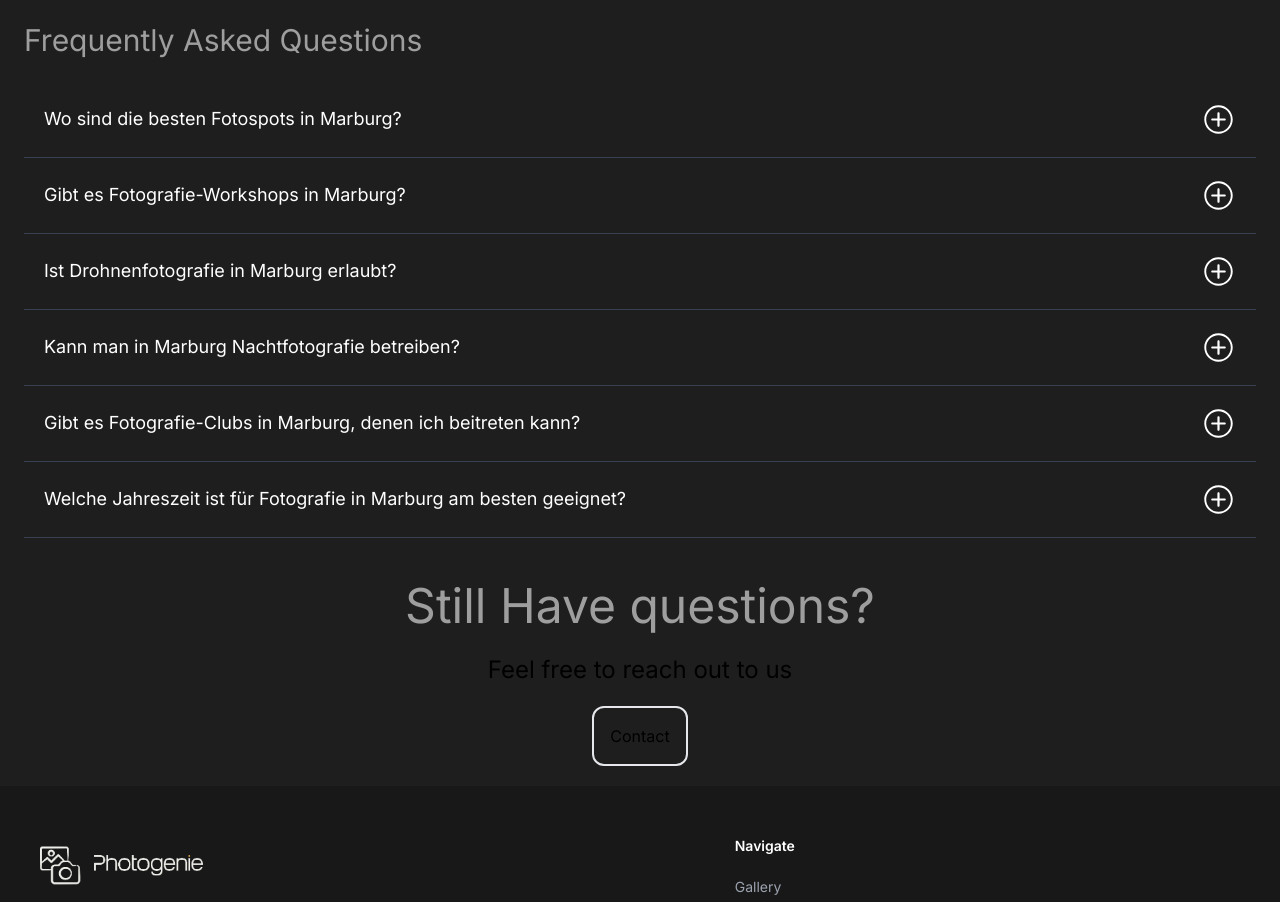
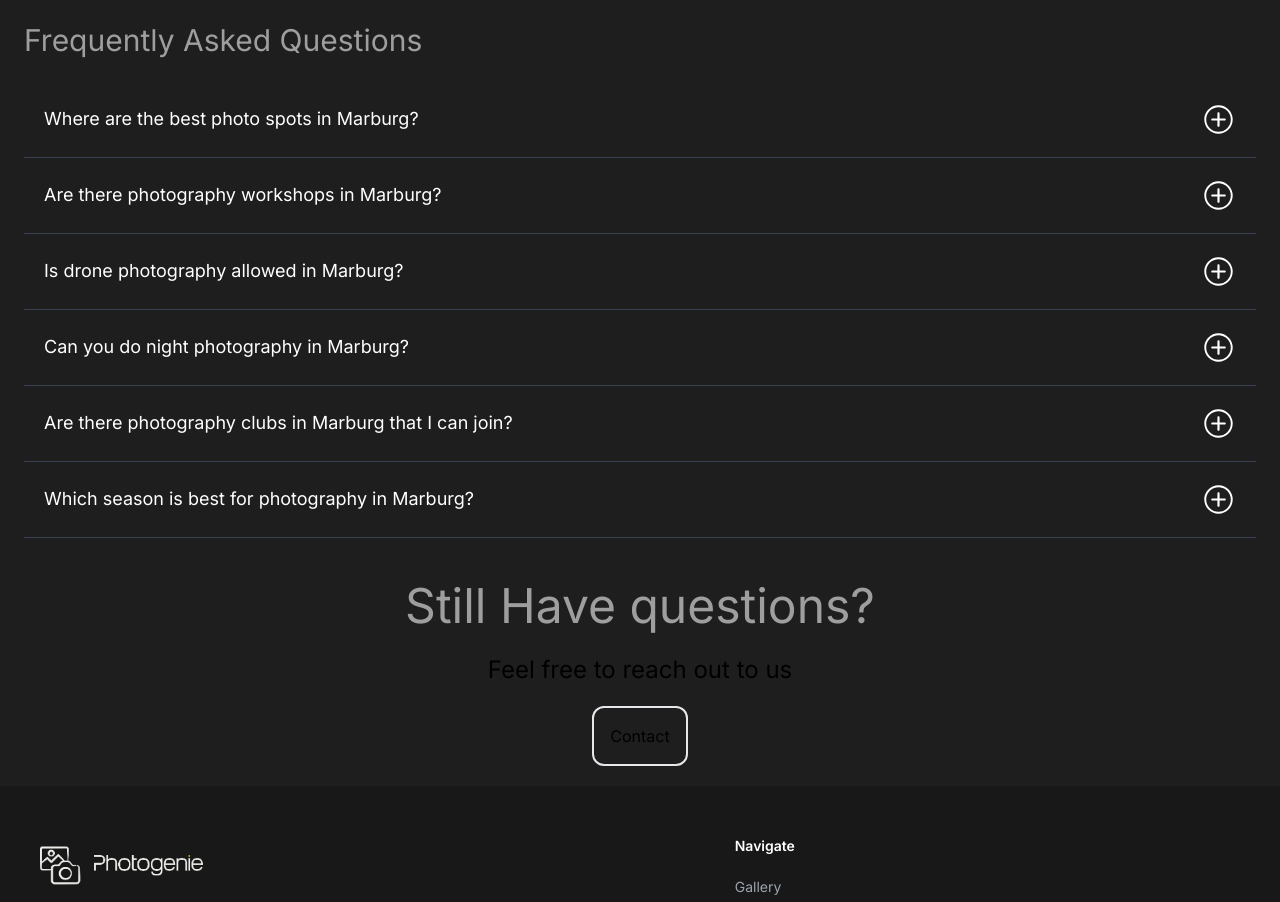
Before and after one commit to ShahwanS/Photogenie, a Next.js app: page / in a window 1280 px wide. Shown: the part 1544-2446 px from the top of the page. Built offline with nearby package versions, Linux system fonts and the light colour scheme.

Commit message:
Update FAQ content in homepage

```diff
--- a/components/homepage/FAQ.tsx
+++ b/components/homepage/FAQ.tsx
@@ -42,35 +42,33 @@ const FaqItem: React.FC<FaqItemProps> = ({ faq, isOpen, onToggle }) => {
 
 const faqs = [
   {
-    question: "Wo sind die besten Fotospots in Marburg?",
+    question: "Where are the best photo spots in Marburg?",
     answer:
-      "Marburg bietet malerische Orte wie das Marburger Schloss, die Altstadt und die Ufer der Lahn.",
+      "Marburg offers picturesque locations like Marburg Castle, the Old Town, and the banks of the Lahn River.",
   },
   {
-    question: "Gibt es Fotografie-Workshops in Marburg?",
-    answer:
-      "Ja, besonders im Sommer und Herbst finden verschiedene Workshops statt.",
+    question: "Are there photography workshops in Marburg?",
+    answer: "Yes, especially in summer and autumn, various workshops are held.",
   },
   {
-    question: "Ist Drohnenfotografie in Marburg erlaubt?",
+    question: "Is drone photography allowed in Marburg?",
     answer:
-      "Drohnenfotografie ist in einigen Bereichen gestattet, aber lokale Vorschriften und Flugverbotszonen sollten beachtet werden.",
+      "Drone photography is permitted in some areas, but local regulations and no-fly zones should be observed.",
   },
   {
-    question: "Kann man in Marburg Nachtfotografie betreiben?",
+    question: "Can you do night photography in Marburg?",
     answer:
-      "Ja, das lebhafte Nachtleben und die gut beleuchteten historischen Gebäude bieten hervorragende Möglichkeiten für Nachtaufnahmen.",
+      "Yes, the lively nightlife and well-lit historic buildings provide excellent opportunities for night shots.",
   },
   {
-    question: "Gibt es Fotografie-Clubs in Marburg, denen ich beitreten kann?",
+    question: "Are there photography clubs in Marburg that I can join?",
     answer:
-      "In Marburg gibt es mehrere Fotografie-Clubs und Gemeinschaften, die Netzwerk- und Lernmöglichkeiten bieten.",
+      "There are several photography clubs and communities in Marburg that offer networking and learning opportunities.",
   },
   {
-    question:
-      "Welche Jahreszeit ist für Fotografie in Marburg am besten geeignet?",
+    question: "Which season is best for photography in Marburg?",
     answer:
-      "Der Herbst ist besonders schön für Fotografie, wenn die Blätter ihre Farben ändern.",
+      "Autumn is particularly beautiful for photography when the leaves change their colors.",
   },
 ];
 
```
